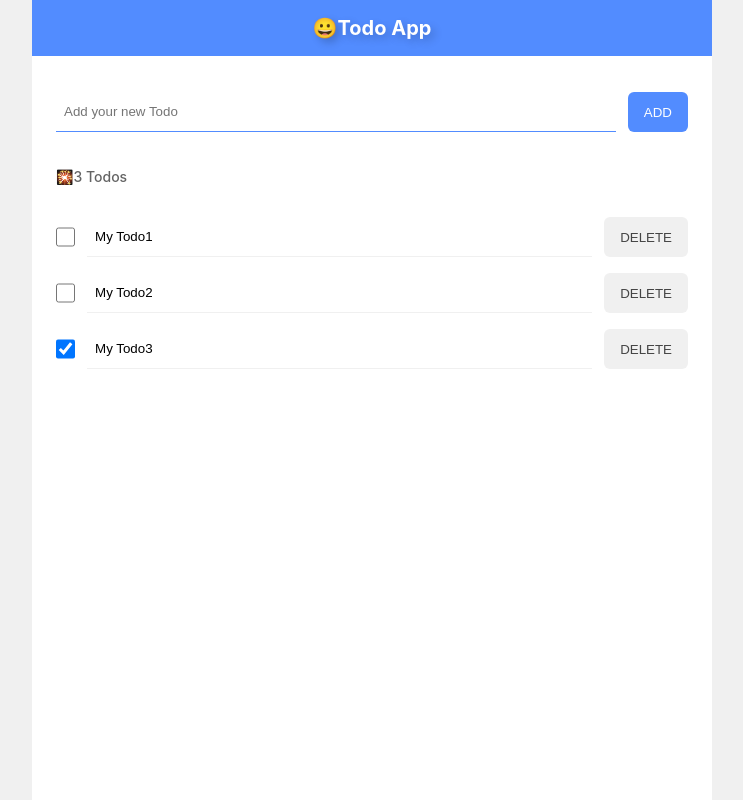
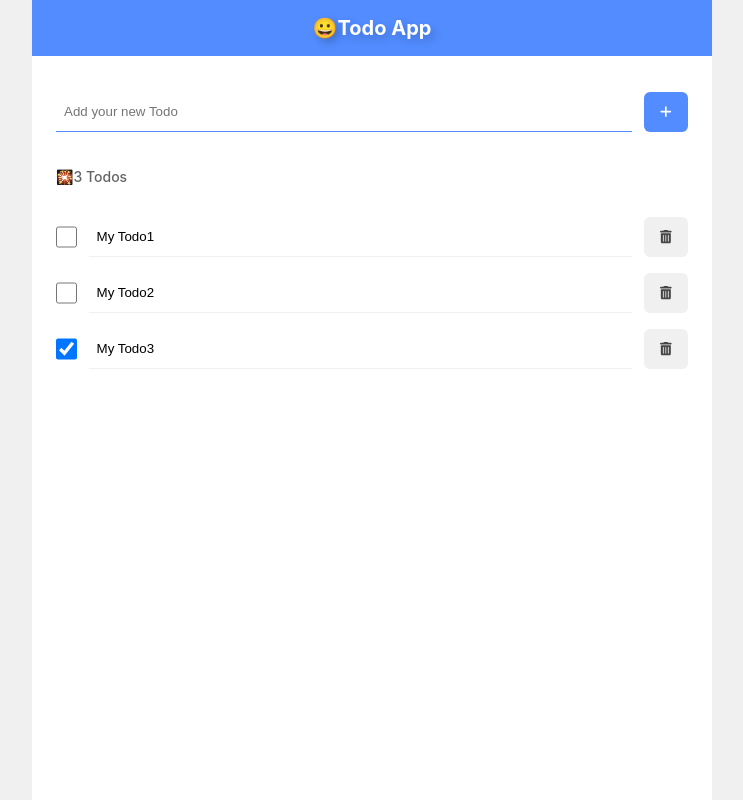
Before and after one commit to soominpark9/Todo-app, a React (Create React App) app in the folder client/: page / in a window 1280 px wide. Shown: the whole page, without its empty margins (268-1011 px from the left). Built offline with nearby package versions, Linux system fonts and the light colour scheme.

Commit message:
design: 버튼에 FontAwesome아이콘 추가

```diff
--- a/client/package.json
+++ b/client/package.json
@@ -3,6 +3,11 @@
   "version": "0.1.0",
   "private": true,
   "dependencies": {
+    "@fortawesome/fontawesome-svg-core": "^6.2.1",
+    "@fortawesome/free-brands-svg-icons": "^6.2.1",
+    "@fortawesome/free-regular-svg-icons": "^6.2.1",
+    "@fortawesome/free-solid-svg-icons": "^6.2.1",
+    "@fortawesome/react-fontawesome": "^0.2.0",
     "@testing-library/jest-dom": "^5.16.5",
     "@testing-library/react": "^13.4.0",
     "@testing-library/user-event": "^13.5.0",
--- a/client/src/components/AddTodo.js
+++ b/client/src/components/AddTodo.js
@@ -1,11 +1,13 @@
 //1. 함수형 컴포넌트
 //2. input과 button을 가짐
 import { useState } from "react";
-import '../styles/AddTodo.scss';
+import { faPlus } from "@fortawesome/free-solid-svg-icons";
+import { FontAwesomeIcon } from "@fortawesome/react-fontawesome";
+import "../styles/AddTodo.scss";
 
 const AddTodo = (props) => {
   const { addItem } = props;
-//const { addItem } = props; 안쓰고 간략하게 하려면 위의props란에 바로 addItem을 넣으면됨
+  //const { addItem } = props; 안쓰고 간략하게 하려면 위의props란에 바로 addItem을 넣으면됨
 
   //사용자 입력을 저장할 객체
   //(id, title, done에 대한 정보를 저장해야해서 객체 형태로 !!)
@@ -23,7 +25,7 @@
   };
   //enter키 입력시 아이디 추가
   const onEnterKeyPress = (e) => {
-    if (e.key === 'Enter') {
+    if (e.key === "Enter") {
       onButtonClick();
     }
   };
@@ -36,7 +38,9 @@
         onChange={(e) => setTodoItem({ title: e.target.value })}
         onKeyPress={onEnterKeyPress}
       />
-      <button onClick={onButtonClick}>ADD</button>
+      <button onClick={onButtonClick}>
+        <FontAwesomeIcon icon={faPlus} />
+      </button>
     </div>
   );
 };
--- a/client/src/components/Todo.js
+++ b/client/src/components/Todo.js
@@ -2,6 +2,8 @@
 //2. input(checkbox) 와 label을 랜더링하는 컴포넌트
 //3. App (부모 컴포넌트)에서 Todo (자식 컴포넌트) 1개를 랜더링한다.
 import { useState } from "react";
+import { faTrashCan } from "@fortawesome/free-solid-svg-icons";
+import { FontAwesomeIcon } from "@fortawesome/react-fontawesome";
 import '../styles/Todo.scss'
 
 const Todo = ({ item, deleteItem }) => {
@@ -73,7 +75,7 @@
         onKeyPress={enterKeyEventHandler}
         readOnly={readOnly}
       />
-      <button onClick={onDeleteBtnClick}>DELETE</button>
+      <button onClick={onDeleteBtnClick}><FontAwesomeIcon icon={faTrashCan} /></button>
       {/* 여기서 Mytodo 가 데이터 받는 곳 -> react에서 데이터는 부모에서 ->
       자식으로 흐르기때문에 부모요소인 app.js에 데이터를 받는다 */}
     </div>
```
Also changed, not shown: 1 other file (tests, documents, lock files or other folders).
